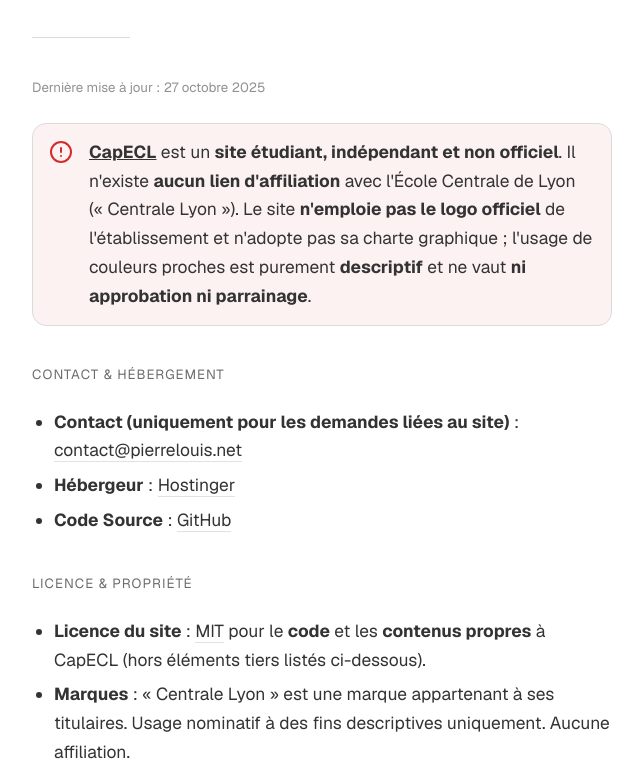
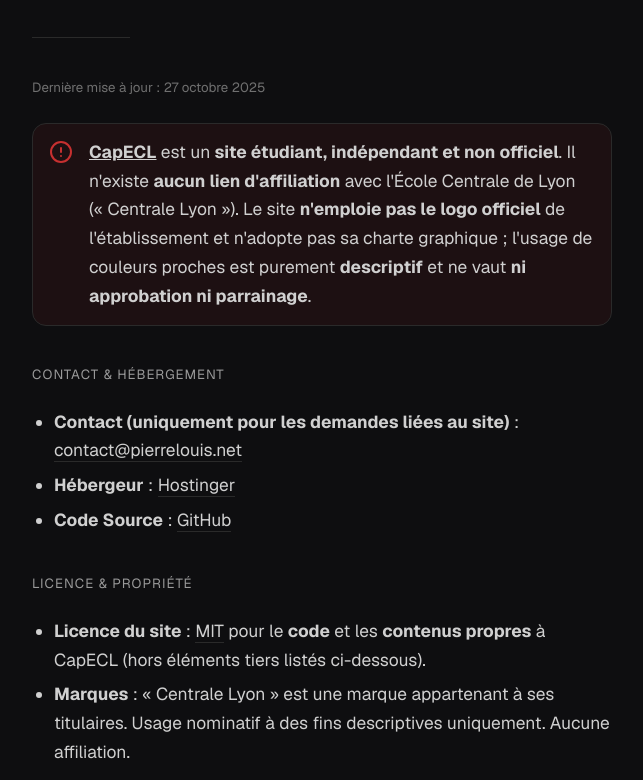
Before and after one commit to pierrelouis-cmrt/CapECL, a plain HTML site: page terms/index.html in a window 1280 px wide. Shown: the part 157-937 px from the top of the page, without its empty margins (318-961 px from the left). Drawn offline with nearby package versions, Linux system fonts and the dark colour scheme.

Commit message:
auto dark mode implementation

```diff
--- a/styles.css
+++ b/styles.css
@@ -9,7 +9,8 @@
   --color-card-bg: #f9f9f9;
   --color-divider: rgba(0, 0, 0, 0.2);
   --color-accent: #d22c2c;
-  --color-accent-muted: rgba(210, 44, 44, 0.5);
+  --color-accent-muted: #f5a0a0;
+  --color-accent-hover: #f08080;
 
   --font-family-base: "Geist", sans-serif;
   --font-family-mono: "Geist Mono", monospace;
@@ -400,7 +401,7 @@
 }
 
 .icon-list__item:has(.icon-list__link:hover) .icon-list__icon {
-  color: var(--color-accent-muted);
+  color: var(--color-accent-hover);
 }
 
 .icon-list__external-icon {
@@ -720,7 +721,7 @@
 .post a {
   color: inherit;
   text-decoration: none;
-  border-bottom: 1px solid rgba(14, 14, 16, 0.12);
+  border-bottom: 1px solid var(--color-grey-border);
 }
 .post a:hover,
 .post a:focus-visible {
@@ -761,3 +762,51 @@
     margin-left: 0;
   }
 }
+
+/* Dark mode support */
+@media (prefers-color-scheme: dark) {
+  :root {
+    --color-white: #0e0e10;
+    --color-woodsmoke: #f0f0f0;
+    --color-grey-mid: #9a9a9a;
+    --color-grey-contrast: #d0d0d0;
+    --color-grey-muted: #707070;
+    --color-grey-border: #2a2a2a;
+    --color-grey-faint: rgba(240, 240, 240, 0.44);
+    --color-card-bg: #1a1a1a;
+    --color-divider: rgba(255, 255, 255, 0.15);
+    --color-accent: #c73030;
+    --color-accent-muted: #8b4545;
+    --color-accent-hover: #9b5050;
+  }
+
+  html,
+  body {
+    color-scheme: dark;
+  }
+
+  ::selection {
+    background-color: rgba(199, 48, 48, 0.35);
+  }
+
+  .password-gate__input {
+    box-shadow: 0 12px 40px rgba(0, 0, 0, 0.3);
+  }
+
+  .font-preview__item {
+    background: rgba(240, 240, 240, 0.04);
+  }
+
+  .font-preview__label {
+    color: rgba(240, 240, 240, 0.44);
+  }
+
+  .post__callout {
+    background: rgba(199, 48, 48, 0.08);
+  }
+
+  .resource-button:hover,
+  .resource-button:focus-visible {
+    background-color: rgba(199, 48, 48, 0.12);
+  }
+}
```
